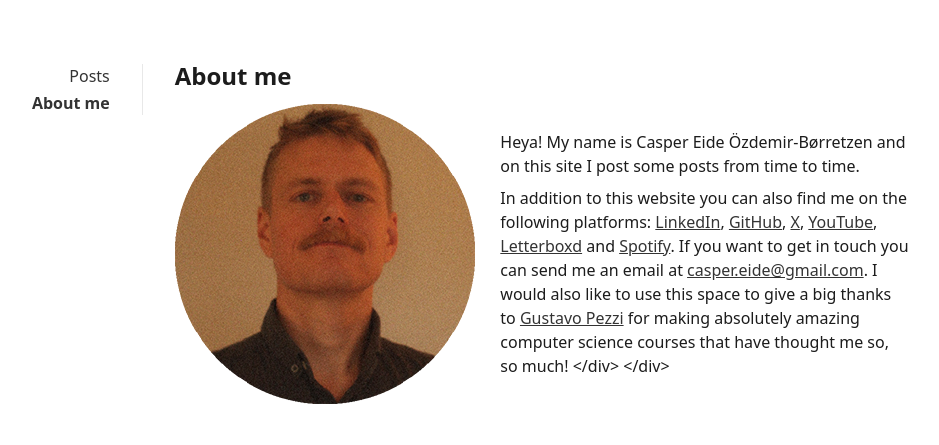
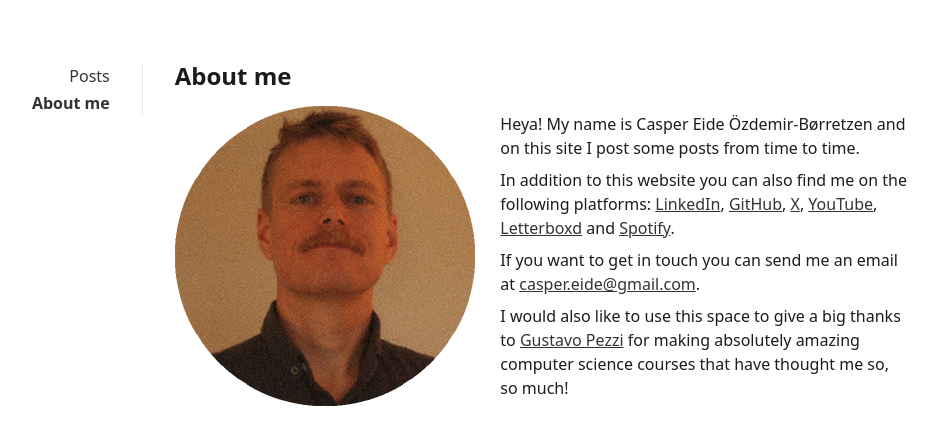
Before and after one commit to casper-borretzen/casper-borretzen.github.io, a Jekyll site: the page built from _pages/about.md, in a window 1280 px wide. Shown: the top 445 px of the page, without its empty margins (178-1117 px from the left). Built offline with Jekyll 4.4.1, drawn with Linux system fonts in a browser that asks for light colours.

```diff
--- a/_pages/about.md
+++ b/_pages/about.md
@@ -25,11 +25,12 @@ gap: 15px 2vw;
 <p>Heya! My name is Casper Eide Özdemir-Børretzen and on this site I post some posts from time to time.</p>
 
 <p>In addition to this website you can also find me on the following platforms:
-<a href="https://linkedin.com/in/casperborretzen" target="_blank">LinkedIn</a>, <a href="https://github.com/casper-borretzen" target="_blank">GitHub</a>, <a href="https://x.com/CasperBorretzen" target="_blank">X</a>, <a href="https://youtube.com/@CasperBorretzen" target="_blank">YouTube</a>, <a href="https://letterboxd.com/CasperBorretzen" target="_blank">Letterboxd</a> and <a href="https://open.spotify.com/user/conditionkill" target="_blank">Spotify</a>.
+<a href="https://linkedin.com/in/casperborretzen" target="_blank">LinkedIn</a>, <a href="https://github.com/casper-borretzen" target="_blank">GitHub</a>, <a href="https://x.com/CasperBorretzen" target="_blank">X</a>, <a href="https://youtube.com/@CasperBorretzen" target="_blank">YouTube</a>, <a href="https://letterboxd.com/CasperBorretzen" target="_blank">Letterboxd</a> and <a href="https://open.spotify.com/user/conditionkill" target="_blank">Spotify</a>.</p>
 
-If you want to get in touch you can send me an email at <a href="mailto:casper.eide@gmail.com" target="_blank">casper.eide@gmail.com</a>.
+<p>If you want to get in touch you can send me an email at <a href="mailto:casper.eide@gmail.com" target="_blank">casper.eide@gmail.com</a>.</p>
 
-I would also like to use this space to give a big thanks to <a href="https://pikuma.com/" target="_blank">Gustavo Pezzi</a> for making absolutely amazing computer science courses that have thought me so, so much!
+<p>I would also like to use this space to give a big thanks to <a href="https://pikuma.com/" target="_blank">Gustavo Pezzi</a> for making absolutely amazing computer science courses that have thought me so, so much!</p>
+
 </div>
 
 </div>
```
